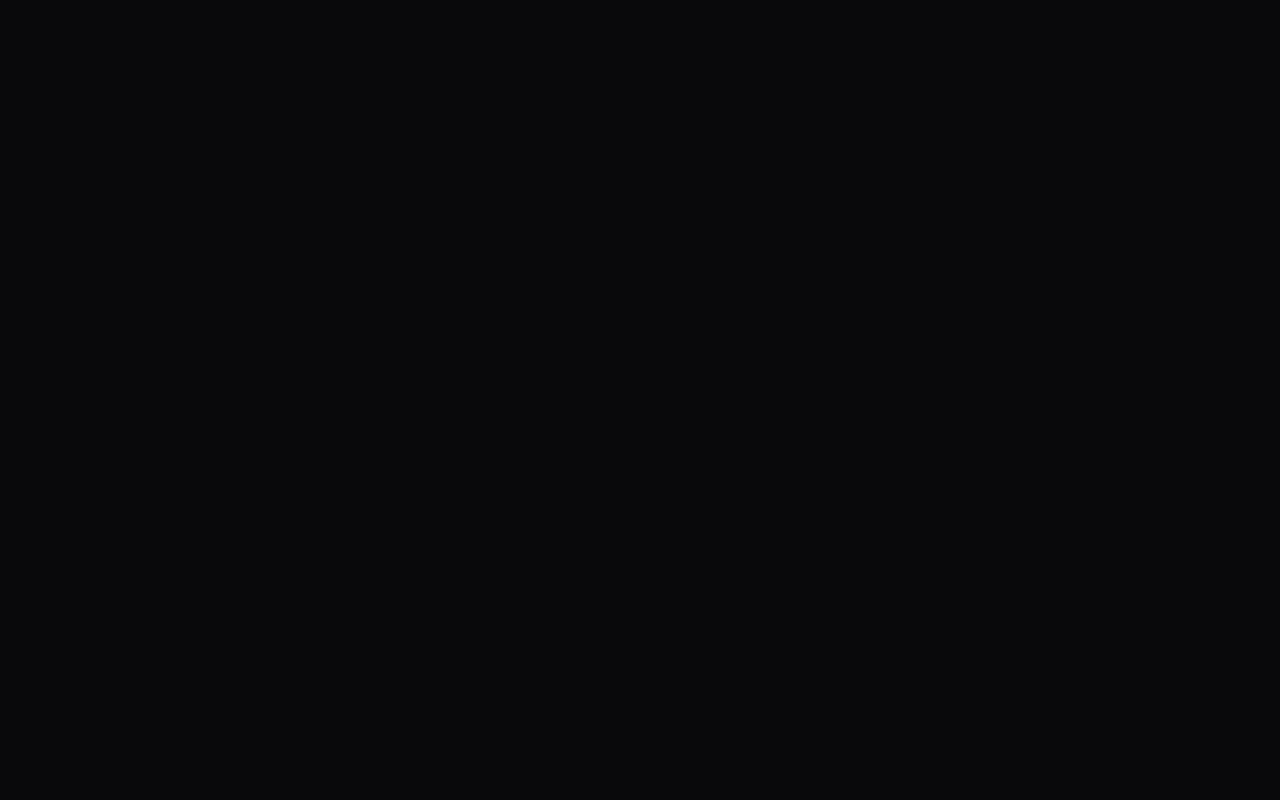
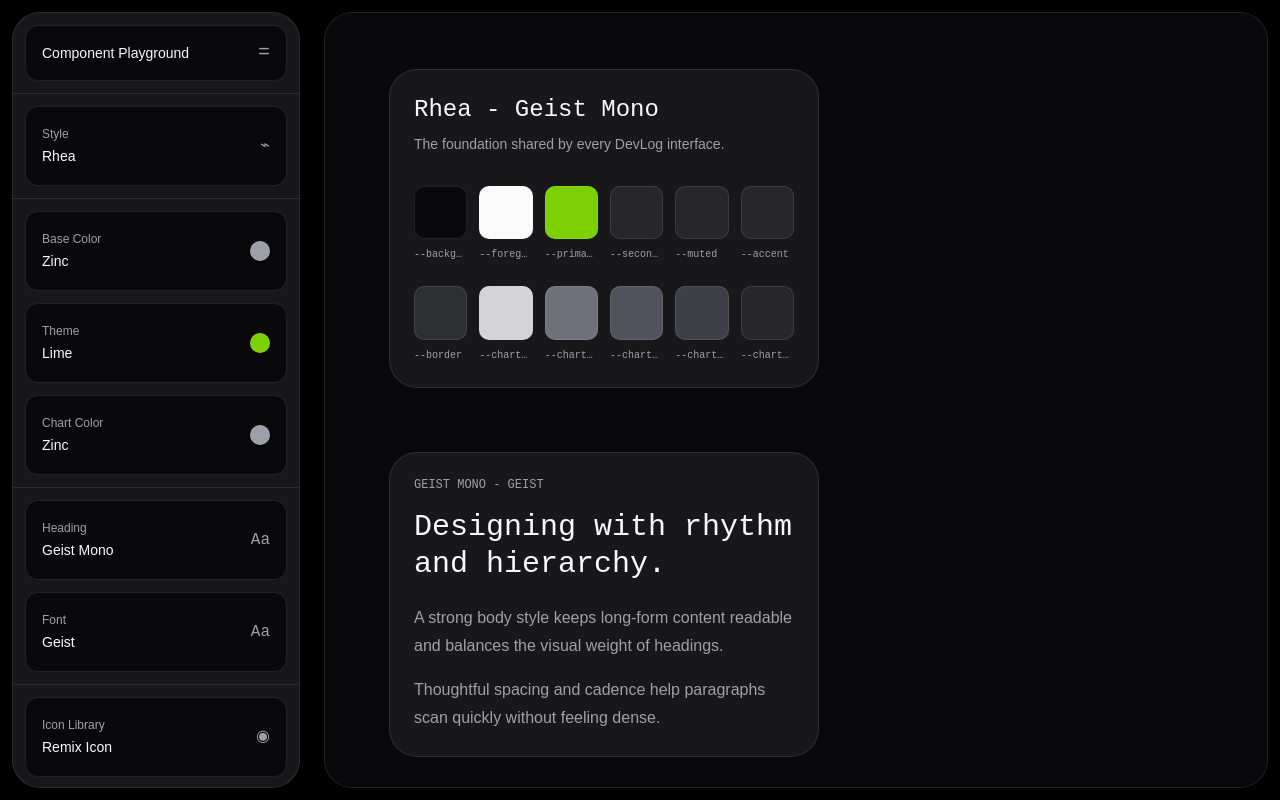
Before and after one commit to bickhsu/devlog, a React (Vite) app in the folder apps/design-system/: page / in a window 1280 px wide. Built offline with nearby package versions, Linux system fonts and the light colour scheme.

Commit message:
feat(design-system): rebuild playground layout

```diff
--- a/apps/design-system/src/App.tsx
+++ b/apps/design-system/src/App.tsx
@@ -1,3 +1,135 @@
+import { designSystemMeta } from "@devlog/ui/meta"
+
+const styles = [
+  { label: "Style", value: designSystemMeta.style, mark: "⌁" },
+  { label: "Base Color", value: designSystemMeta.baseColor, dot: "bg-zinc-400" },
+  { label: "Theme", value: designSystemMeta.theme, dot: "bg-primary" },
+  { label: "Chart Color", value: designSystemMeta.chartColor, dot: "bg-zinc-400" },
+  { label: "Heading", value: designSystemMeta.headingFont, mark: "Aa" },
+  { label: "Font", value: designSystemMeta.bodyFont, mark: "Aa" },
+  { label: "Icon Library", value: designSystemMeta.iconLibrary, mark: "◉" },
+  { label: "Radius", value: designSystemMeta.radius, mark: "⌝" },
+] as const
+
+const colors = [
+  ["background", "bg-background"],
+  ["foreground", "bg-foreground"],
+  ["primary", "bg-primary"],
+  ["secondary", "bg-secondary"],
+  ["muted", "bg-muted"],
+  ["accent", "bg-accent"],
+  ["border", "bg-border"],
+  ["chart-1", "bg-chart-1"],
+  ["chart-2", "bg-chart-2"],
+  ["chart-3", "bg-chart-3"],
+  ["chart-4", "bg-chart-4"],
+  ["chart-5", "bg-chart-5"],
+] as const
+
 export function App() {
-  return <main />
+  return (
+    <main className="grid h-svh grid-cols-[288px_minmax(0,1fr)] gap-6 overflow-hidden bg-black p-3 text-foreground">
+      <aside className="flex min-h-0 flex-col overflow-hidden rounded-[28px] border bg-card">
+        <div className="border-b p-3">
+          <div className="flex h-14 items-center justify-between rounded-2xl border bg-background px-4">
+            <span className="text-sm font-medium">Component Playground</span>
+            <span aria-hidden className="font-heading text-xl text-muted-foreground">
+              =
+            </span>
+          </div>
+        </div>
+
+        <div className="min-h-0 flex-1 overflow-y-auto">
+          <div className="space-y-3 border-b p-3">
+            {styles.slice(0, 1).map((item) => (
+              <StyleItem {...item} key={item.label} />
+            ))}
+          </div>
+          <div className="space-y-3 border-b p-3">
+            {styles.slice(1, 4).map((item) => (
+              <StyleItem {...item} key={item.label} />
+            ))}
+          </div>
+          <div className="space-y-3 border-b p-3">
+            {styles.slice(4, 6).map((item) => (
+              <StyleItem {...item} key={item.label} />
+            ))}
+          </div>
+          <div className="space-y-3 p-3">
+            {styles.slice(6).map((item) => (
+              <StyleItem {...item} key={item.label} />
+            ))}
+          </div>
+        </div>
+      </aside>
+
+      <section className="min-w-0 overflow-auto rounded-[28px] border bg-background">
+        <div className="min-h-full min-w-[560px] px-16 py-14">
+          <div className="w-[430px] space-y-16">
+            <article className="rounded-[28px] border bg-card p-6">
+              <h1 className="font-heading text-2xl font-medium">
+                {designSystemMeta.style} - {designSystemMeta.headingFont}
+              </h1>
+              <p className="mt-2 truncate text-sm text-muted-foreground">
+                The foundation shared by every DevLog interface.
+              </p>
+              <div className="mt-8 grid grid-cols-6 gap-x-3 gap-y-6">
+                {colors.map(([name, className]) => (
+                  <div className="min-w-0 space-y-2" key={name}>
+                    <div className={`aspect-square rounded-xl border ${className}`} />
+                    <p className="truncate font-heading text-[10px] text-muted-foreground">
+                      --{name}
+                    </p>
+                  </div>
+                ))}
+              </div>
+            </article>
+
+            <article className="rounded-[28px] border bg-card p-6">
+              <p className="font-heading text-xs uppercase text-muted-foreground">
+                Geist Mono - Geist
+              </p>
+              <h2 className="mt-4 font-heading text-3xl leading-tight">
+                Designing with rhythm and hierarchy.
+              </h2>
+              <p className="mt-5 text-base leading-7 text-muted-foreground">
+                A strong body style keeps long-form content readable and balances
+                the visual weight of headings.
+              </p>
+              <p className="mt-4 text-base leading-7 text-muted-foreground">
+                Thoughtful spacing and cadence help paragraphs scan quickly
+                without feeling dense.
+              </p>
+            </article>
+          </div>
+        </div>
+      </section>
+    </main>
+  )
 }
+
+function StyleItem({
+  dot,
+  label,
+  mark,
+  value,
+}: {
+  dot?: string
+  label: string
+  mark?: string
+  value: string
+}) {
+  return (
+    <div className="flex min-h-20 items-center justify-between rounded-2xl border bg-background px-4 py-3">
+      <div>
+        <p className="text-xs text-muted-foreground">{label}</p>
+        <p className="mt-1 text-sm font-medium">{value}</p>
+      </div>
+      {dot ? (
+        <span className={`size-5 rounded-full border ${dot}`} />
+      ) : (
+        <span className="font-heading text-base text-muted-foreground">{mark}</span>
+      )}
+    </div>
+  )
+}
```
